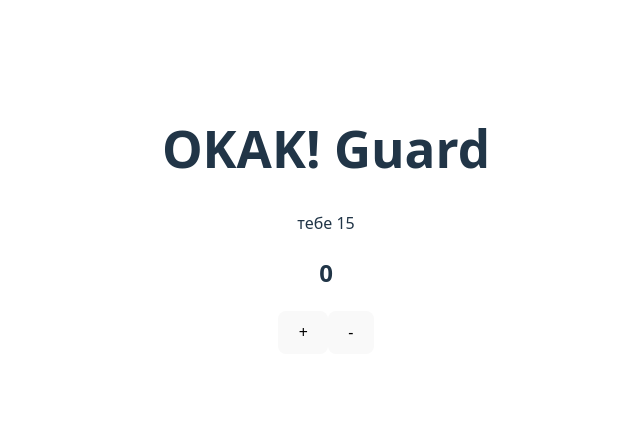
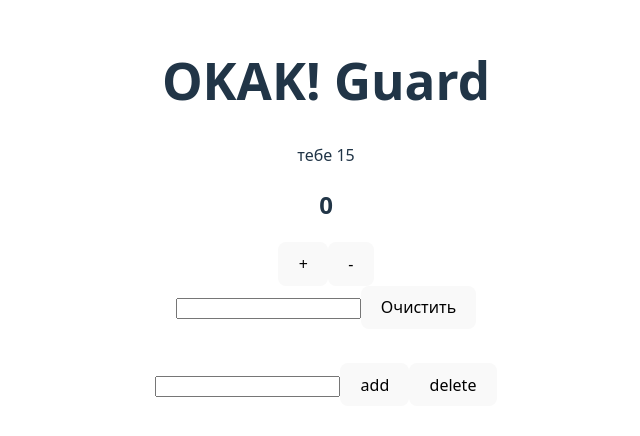
Before and after one commit to Yrn178/aaaproject, a React (Vite) app: page / in a window 1280 px wide. Shown: the part 180-616 px from the top of the page, without its empty margins (314-954 px from the left). Built offline with nearby package versions, Linux system fonts and the light colour scheme.

Commit message:
Add files via upload

```diff
--- a/src/App.jsx
+++ b/src/App.jsx
@@ -4,13 +4,17 @@ import viteLogo from '/vite.svg'
 import './App.css'
 import Mycompanent from './components/Mycompanent.jsx'
 import Counter from './components/counter.jsx'
+import Inputer from './components/Inputer.jsx'
+import TaskList from './components/TasksList.jsx'
 
 function App({name, age}) {
-  const [count, setCount] = useState(0)
+  name = "Guard";
   return (
     <>
-      <Mycompanent name={'Guard'} age={15}></Mycompanent>
+      <Mycompanent name={name} age={15}></Mycompanent>
       <Counter></Counter>
+      <Inputer></Inputer>
+      <TaskList></TaskList>
     </>
   )
 }
--- /dev/null
+++ b/src/components/Inputer.jsx
@@ -0,0 +1,18 @@
+import { useState } from "react";
+export default function inputer() {
+      const [text, setText] = useState('')
+        const clear = () => {
+            setText('')
+        }
+      return(
+        <>
+        <div>
+              <input onChange={(e)=>{
+                  setText(e.target.value)
+                }}type="text" value={text}/>
+                <button onClick={clear}>Очистить</button>
+              <h1>{text}</h1>
+        </div>
+        </>
+      )
+}
--- /dev/null
+++ b/src/components/TasksList.jsx
@@ -0,0 +1,32 @@
+import { useState } from "react";
+export default function TaskList() {
+    const [tasks, setTasks] = useState([]);
+    const [taskInput, setTaskInput] = useState("");
+    const addTask = (e) => {
+        e.preventDefault();
+        if (taskInput == "") return;
+        setTasks([...tasks, taskInput]);
+        setTaskInput("");
+    };
+    const deleteTask = (e) => {
+        setTasks([...tasks].slice(0, -1));
+    }
+    return (
+        <>
+            <form onSubmit={addTask}>
+                <input
+                    type="text"
+                    value={taskInput}
+                    onChange={(e) => setTaskInput(e.target.value)}
+                />
+                <button type="submit">add</button>
+                <button onClick={deleteTask}>delete</button>
+            </form>
+            <ul>
+                {tasks.map((task, i)=> (
+                    <li key={i}>{task}</li>
+                    ))}
+            </ul>
+        </>
+    );
+}
```
